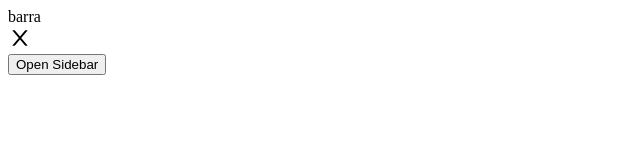
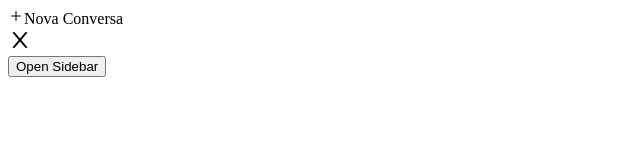
Before and after one commit to valdir-ti/chatgpt-clone, a Next.js app: page / in a window 1280 px wide. Shown: the top 160 px of the page, without its empty margins (0-640 px from the left). Built offline with nearby package versions, Linux system fonts and the light colour scheme.

Commit message:
feat: add icon new conversation

```diff
--- a/src/components/Sidebar.tsx
+++ b/src/components/Sidebar.tsx
@@ -1,6 +1,7 @@
 import React from "react"
 
 import IconClose from "./icons/IconClose"
+import IconAdd from "./icons/IconAdd"
 
 type SidebarProps = {
     open: boolean
@@ -16,7 +17,16 @@ export const Sidebar = ({ open, onClose, children}: SidebarProps) => {
 
         <div className={`transition-all duration-300 flex h-screen ${open ? "ml-0" : "-ml-96"} md:ml-0`}>
             <div className="flex flex-col w-64 p-2 bg-gray-900">
-                barra
+
+               <div className="flex items-center p-3 rounded-md text-sm cursor-pointer border border-white/20 hover:bg-gray-500/20">
+                    <IconAdd height={16} width={16} className="mr-3"/>
+                    Nova Conversa
+               </div>
+
+               <div></div>
+
+               <div></div>
+
             </div>
             <div className="flex justify-center items-center w-10 h-10 cursor-pointer md:hidden" onClick={onClose}>
                 <IconClose width={24} height={24}/>
--- /dev/null
+++ b/src/components/icons/IconAdd.tsx
@@ -0,0 +1,24 @@
+import * as React from "react";
+
+function IconAdd(props: React.SVGProps<SVGSVGElement>) {
+  return (
+    <svg
+      viewBox="0 0 512 512"
+      fill="currentColor"
+      height="1em"
+      width="1em"
+      {...props}
+    >
+      <path
+        fill="none"
+        stroke="currentColor"
+        strokeLinecap="round"
+        strokeLinejoin="round"
+        strokeWidth={32}
+        d="M256 112v288M400 256H112"
+      />
+    </svg>
+  );
+}
+
+export default IconAdd;
```
